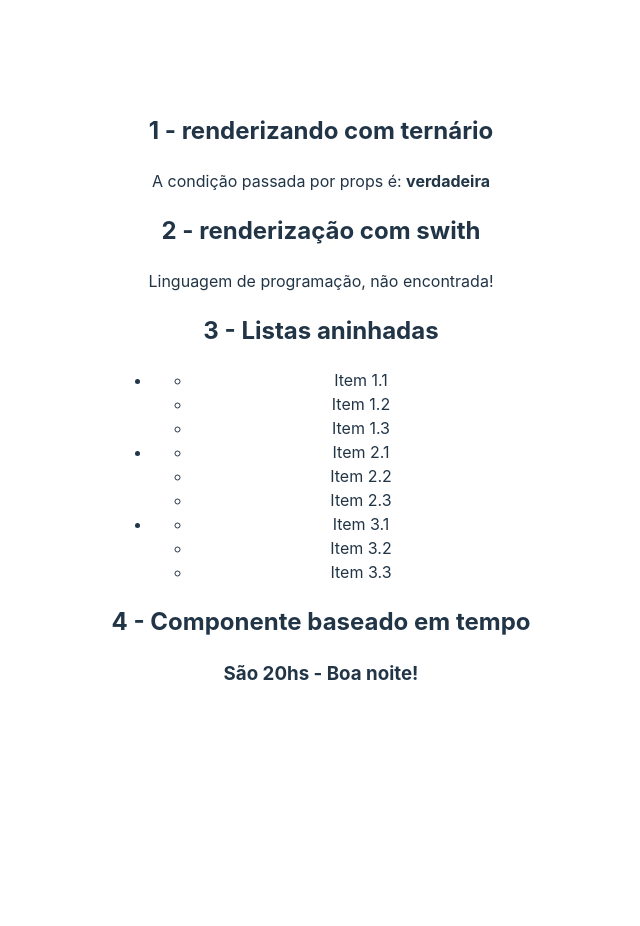
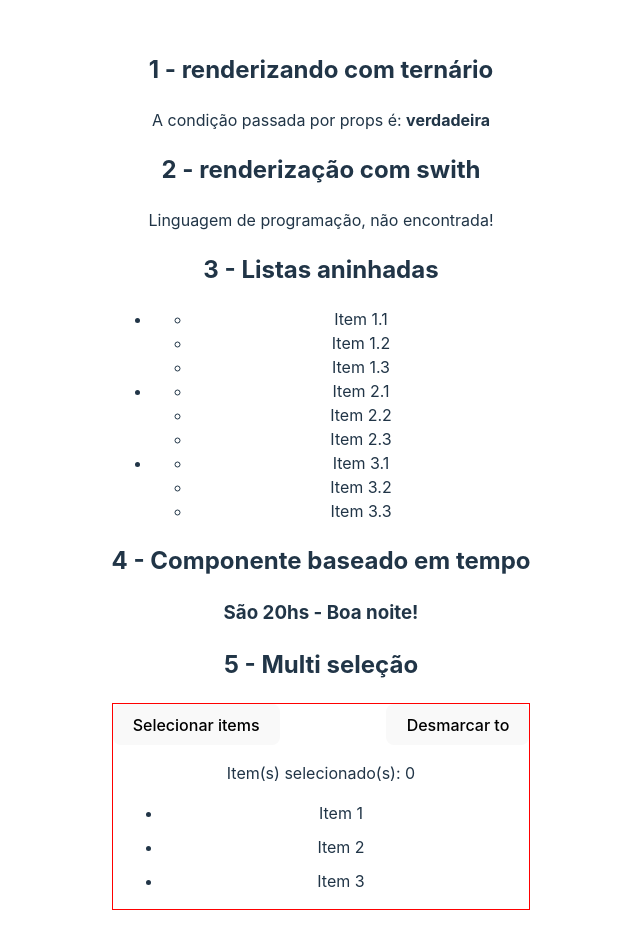
Before and after one commit to leojosants/udemy_desafios_de_reactjs_entrevistas_e_testes_tecnicos_secao_07, a React (Vite) app in the folder condicionais_e_listas/: page / in a window 1280 px wide. Shown: the top 926 px of the page, without its empty margins (319-959 px from the left). Before the commit the page ends 800 px from the top, so only its background shows below. Built offline with nearby package versions, Linux system fonts and the light colour scheme.

Commit message:
class 87 - exercise 34: multi solution selection

```diff
--- a/condicionais_e_listas/src/App.jsx
+++ b/condicionais_e_listas/src/App.jsx
@@ -1,4 +1,5 @@
 import './App.css';
+import MultiSelection from './components/MultiSelection';
 import NestedLists from './components/NestedLists';
 import SwithRender from './components/SwithRender';
 import Ternary from './components/Ternary';
@@ -30,6 +31,12 @@ function App() {
         <h2>4 - Componente baseado em tempo</h2>
         <TimeBased />
       </div>
+
+      {/* 5 - multi selection */}
+      <div>
+        <h2>5 - Multi seleção</h2>
+        <MultiSelection />
+      </div>
     </>
   );
 }
--- /dev/null
+++ b/condicionais_e_listas/src/components/MultiSelection.jsx
@@ -0,0 +1,60 @@
+import { useState } from "react";
+
+const MultiSelection = () => {
+    const [items, setItems] = useState([
+        { id: Math.floor(Math.random() * 1000), name: 'Item 1', isSelected: false },
+        { id: Math.floor(Math.random() * 1000), name: 'Item 2', isSelected: false },
+        { id: Math.floor(Math.random() * 1000), name: 'Item 3', isSelected: false },
+    ]);
+
+    const selected_count = items.filter((item) => item.isSelected).length;
+
+    const handleItemClick = (id) => {
+        setItems(items.map((item) => (
+            item.id === id
+                ? { ...item, isSelected: !item.isSelected }
+                : item
+        )));
+    };
+
+    const HandleSelectAll = () => {
+        setItems(items.map((item) => (
+            { ...item, isSelected: true }
+        )));
+    };
+
+    const HandleDeselectAll = () => {
+        setItems(items.map((item) => (
+            { ...item, isSelected: false }
+        )));
+    };
+
+    return (
+        <div style={{ border: '1px solid red' }}>
+
+            <div style={{ display: 'flex', justifyContent: 'space-between' }}>
+                <button onClick={HandleSelectAll}>Selecionar items</button>
+
+                <button onClick={HandleDeselectAll}>Desmarcar to</button>
+            </div>
+
+            <p>Item(s) selecionado(s): {selected_count}</p>
+
+            <ul>
+                {
+                    items.map((item) => (
+                        <li
+                            key={item.id}
+                            style={{ cursor: "pointer", margin: '10px', background: item.isSelected ? 'red' : 'none' }}
+                            onClick={() => handleItemClick(item.id)}
+                        >
+                            {item.name}
+                        </li>
+                    ))
+                }
+            </ul>
+        </div >
+    );
+};
+
+export default MultiSelection;
```
Also changed, not shown: condicionais_e_listas/exercises/ex_34_multi_selection.txt (added).
